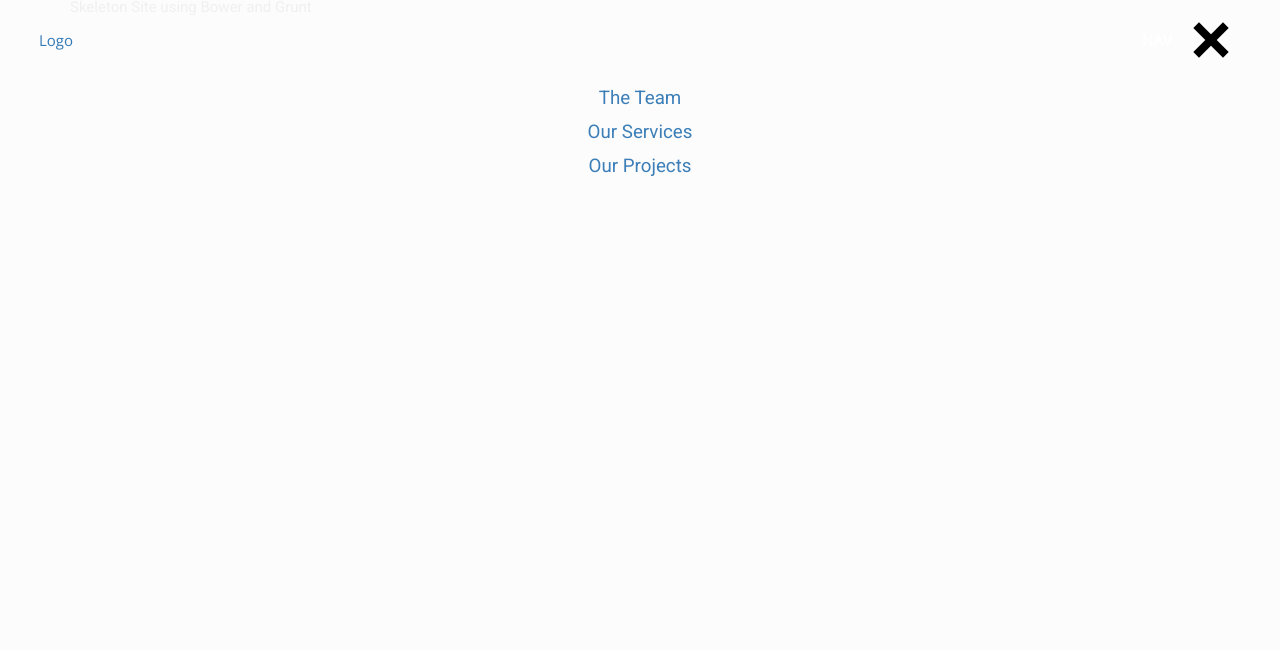
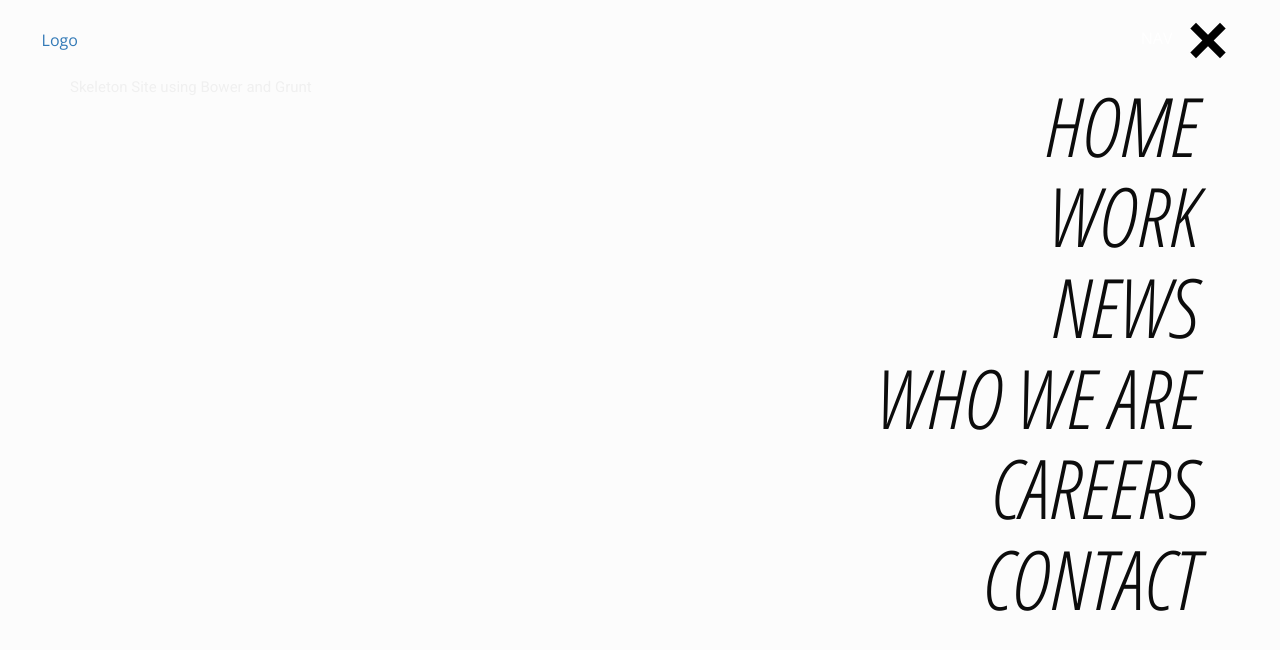
Before and after one commit to petecapp/Simple-Site, a website: page index.html in a window 1280 px wide. Both pictures are taken after a click on the link "NAV". Drawn offline with nearby package versions, Linux system fonts and the light colour scheme.

Commit message:
nav stuff

```diff
--- a/index.html
+++ b/index.html
@@ -45,13 +45,16 @@
 
     <nav>
         <ul class="cd-primary-nav">
-            <li><a href="#0">The team</a></li>
-            <li><a href="#0">Our services</a></li>
-            <li><a href="#0">Our projects</a></li>
+            <li><a href="#0">Home</a></li>
+            <li><a href="#0">Work</a></li>
+            <li><a href="#0">News</a></li>
+            <li><a href="#0">Who We Are</a></li>
+            <li><a href="#0">Careers</a></li>
+            <li><a href="#0">Contact</a></li>
         </ul>
     </nav>
 
-    <div class="container">
+    <div class="container cd-main-content">
         <div class="row">
             <div class="col-sm-12">Skeleton Site using Bower and Grunt</div>
         </div>
--- a/static/less/_variables.less
+++ b/static/less/_variables.less
@@ -5,11 +5,17 @@
 .font-body-regular-italic (@size: 15px, @height: 1em) {
 	font: italic 400 @size/@height 'Roboto', Helvetica, Arial, sans-serif;
 }
-.font-display (@size: 16px, @height: 1em) {
+.font-display-regular (@size: 16px, @height: 1em) {
 	font: 300 @size/@height 'Open Sans', Helvetica, Arial, sans-serif;
 }
-.font-display-italic (@size: 16px, @height: 1em) {
+.font-display-regular-italic (@size: 16px, @height: 1em) {
 	font: italic 300 @size/@height 'Open Sans', Helvetica, Arial, sans-serif;
+}
+.font-display-condensed (@size: 16px, @height: 1em) {
+	font: 300 @size/@height 'Open Sans Condensed', Helvetica, Arial, sans-serif;
+}
+.font-display-condensed-italic (@size: 16px, @height: 1em) {
+	font: italic 300 @size/@height 'Open Sans Condensed', Helvetica, Arial, sans-serif;
 }
 
 // Standard Colors
--- a/static/less/body.less
+++ b/static/less/body.less
@@ -7,3 +7,6 @@ body {
 		background: #fff;
 	}
 }
+*, *:after, *:before {
+  box-sizing: border-box;
+}
--- a/static/less/nav.less
+++ b/static/less/nav.less
@@ -1,63 +1,42 @@
 /* --------------------------------
-
-Primary style
-
+Main components
 -------------------------------- */
-*, *:after, *:before {
-  -webkit-box-sizing: border-box;
-  -moz-box-sizing: border-box;
-  box-sizing: border-box;
-}
-
-/* --------------------------------
-
-Main components
-
--------------------------------- */
-
 .cd-header {
-  position: absolute;
-  top: 0;
-  left: 0;
+    position: relative;
     height: 50px;
     width: 100%;
     z-index: 3;
     box-shadow: 0 1px 2px rgba(0, 0, 0, 0.3);
     -webkit-font-smoothing: antialiased;
     -moz-osx-font-smoothing: grayscale;
-  font-family: 'Open Sans', sans-serif;
-}
+    .font-display-regular;
     @media only screen and (min-width: 768px) {
-  .cd-header {
         height: 80px;
         background: transparent;
         box-shadow: none;
     }
-}
     @media only screen and (min-width: 1170px) {
-  .cd-header {
         transition: background-color 0.3s;
         transform: translate3d(0, 0, 0);
         -webkit-backface-visibility: hidden;
         backface-visibility: hidden;
-  }
-  .cd-header.is-fixed {
+        &.is-fixed {
             /* when the user scrolls down, we hide the header right above the viewport */
             position: fixed;
             top: -80px;
             background-color: rgba(2, 23, 37, 0.96);
             transition: transform 0.3s;
         }
-  .cd-header.is-visible {
+        &.is-visible {
             /* if the user changes the scrolling direction, we show the header */
             transform: translate3d(0, 100%, 0);
         }
-  .cd-header.menu-is-open {
+        &.menu-is-open {
             /* add a background color to the header when the navigation is open */
             /*background-color: rgba(2, 23, 37, 0.96);*/
         }
     }
-
+}
 .cd-logo {
     display: block;
     position: absolute;
@@ -65,16 +44,13 @@ Main components
     bottom: auto;
     transform: translateY(-50%);
     left: .875em;
-}
-.cd-logo img {
+    img {
         display: block;
     }
     @media only screen and (min-width: 768px) {
-  .cd-logo {
         left: 2.6em;
     }
 }
-
 .cd-primary-nav-trigger {
     position: absolute;
     right: 0;
@@ -82,15 +58,13 @@ Main components
     height: 100%;
     width: 50px;
     background-color: #03263d;
-}
-.cd-primary-nav-trigger .cd-menu-text {
+    .cd-menu-text {
         color: white;
         text-transform: uppercase;
-  font-weight: 700;
         /* hide the text on small devices */
         display: none;
     }
-.cd-primary-nav-trigger .cd-menu-icon {
+    .cd-menu-icon {
         /* this span is the central line of the menu icon */
         display: inline-block;
         position: absolute;
@@ -105,7 +79,7 @@ Main components
         transition: background-color 0.3s;
         /* these are the upper and lower lines in the menu icon */
     }
-.cd-primary-nav-trigger .cd-menu-icon::before, .cd-primary-nav-trigger .cd-menu-icon:after {
+    .cd-menu-icon::before, .cd-menu-icon:after {
         content: '';
         width: 100%;
         height: 100%;
@@ -114,48 +88,46 @@ Main components
         right: 0;
         transition: transform .3s, top .3s, background-color 0s;
     }
-.cd-primary-nav-trigger .cd-menu-icon::before {
+    .cd-menu-icon::before {
         top: -15px;
     }
-.cd-primary-nav-trigger .cd-menu-icon::after {
+    .cd-menu-icon::after {
         top: 15px;
     }
-.cd-primary-nav-trigger .cd-menu-icon.is-clicked {
+    .cd-menu-icon.is-clicked {
         background-color: rgba(255, 255, 255, 0);
     }
-.cd-primary-nav-trigger .cd-menu-icon.is-clicked::before, .cd-primary-nav-trigger .cd-menu-icon.is-clicked::after {
+    .cd-menu-icon.is-clicked::before, .cd-menu-icon.is-clicked::after {
         background-color: #000;
     }
-.cd-primary-nav-trigger .cd-menu-icon.is-clicked::before {
+    .cd-menu-icon.is-clicked::before {
         top: 0;
         transform: rotate(135deg);
     }
-.cd-primary-nav-trigger .cd-menu-icon.is-clicked::after {
+    .cd-menu-icon.is-clicked::after {
         top: 0;
         transform: rotate(45deg);
     }
     @media only screen and (min-width: 768px) {
-  .cd-primary-nav-trigger {
         width: 120px;
         padding-left: 1em;
         background-color: transparent;
-    height: 30px;
+        height: 35px;
         line-height: 30px;
         right: 2.2em;
         top: 50%;
         bottom: auto;
         transform: translateY(-50%);
-  }
-  .cd-primary-nav-trigger .cd-menu-text {
+        .cd-menu-text {
             display: inline-block;
         }
-  .cd-primary-nav-trigger .cd-menu-icon {
+        .cd-menu-icon {
             left: auto;
             right: 1em;
             transform: translateX(0) translateY(-50%);
         }
     }
-
+}
 .cd-primary-nav {
     /* by default it's hidden - on top of the viewport */
     position: fixed;
@@ -166,7 +138,6 @@ Main components
     background: #fff;
     color: #000;
     z-index: 2;
-  text-align: center;
     padding: 50px 0;
     -webkit-backface-visibility: hidden;
     backface-visibility: hidden;
@@ -176,55 +147,44 @@ Main components
     transition-property: opacity;
     transition-duration: 0.4s;
     opacity: 0;
-}
-.cd-primary-nav li {
-  font-size: 22px;
-  font-size: 1.375rem;
-  font-weight: 300;
+    li {
+        .font-display-condensed-italic(22px,25px);
         -webkit-font-smoothing: antialiased;
         -moz-osx-font-smoothing: grayscale;
-  margin: .2em 0;
-  text-transform: capitalize;
     }
-.cd-primary-nav a {
-  display: inline-block;
+    a {
+        display: block;
+        text-decoration: none;
+        text-transform: uppercase;
+        color: #000;
         padding: .4em 1em;
         border-radius: 0.25em;
         transition: background 0.2s;
     }
-.no-touch .cd-primary-nav a:hover {
-  background-color: #e36767;
-}
-.cd-primary-nav.is-visible {
+    &.is-visible {
         opacity: 0.94;
     }
     @media only screen and (min-width: 768px) {
-  .cd-primary-nav {
         padding: 80px 0;
     }
+    @media only screen and (min-width: 1170px) {
+        li {
+            font-size: 82px;
+            text-align: right;
         }
-@media only screen and (min-width: 1170px) {
-  .cd-primary-nav li {
-    font-size: 30px;
-    font-size: 1.875rem;
-  }
-  .cd-primary-nav .cd-label {
+        .cd-label {
             font-size: 16px;
             font-size: 1rem;
         }
     }
-
+}
+.no-touch .cd-primary-nav li:hover {
+    background-color: #000;
+    a {
+        color: #fff;
+    }
+}
 .cd-main-content {
   position: relative;
   z-index: 1;
 }
-.cd-main-content p {
-  line-height: 1.6;
-  margin: 2em 0;
-}
-@media only screen and (min-width: 1170px) {
-  .cd-main-content p {
-    font-size: 20px;
-    font-size: 1.25rem;
-  }
-}
```
Also changed, not shown: static/css/styles.css. Lines whose indentation alone changed are shown as unchanged.
